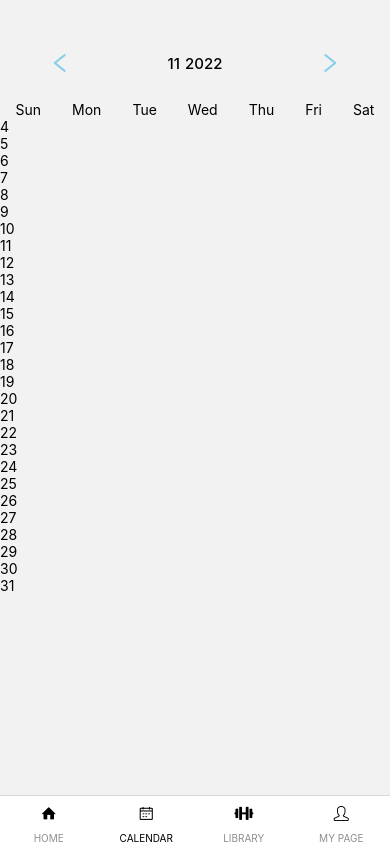
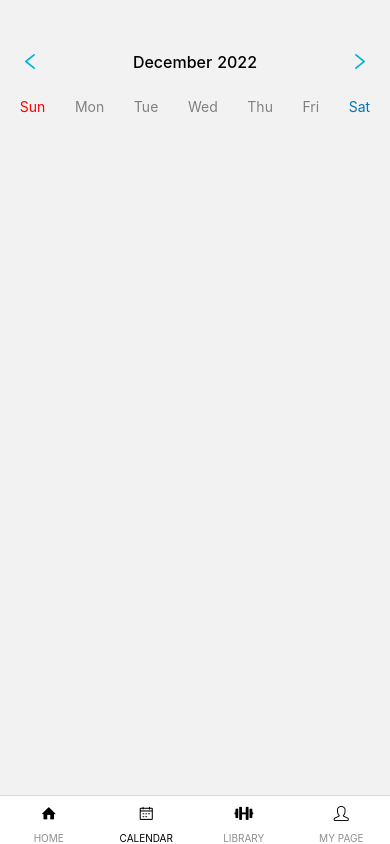
Before and after one commit to Iandayy/burn-fit-react-native, a React Native app in the folder myapp/: screen /Calendar in a window 390 px wide. Built offline with nearby package versions, Linux system fonts and the light colour scheme.

Commit message:
fix calendar

```diff
--- a/myapp/package.json
+++ b/myapp/package.json
@@ -12,6 +12,7 @@
     "@expo/vector-icons": "^13.0.0",
     "@react-navigation/bottom-tabs": "^6.4.3",
     "@react-navigation/native-stack": "^6.9.4",
+    "date-fns": "^2.29.3",
     "expo": "~47.0.8",
     "expo-cli": "^6.0.8",
     "expo-status-bar": "~1.4.2",
--- a/myapp/src/containers/TapBar.jsx
+++ b/myapp/src/containers/TapBar.jsx
@@ -1,5 +1,3 @@
-import { StyleSheet, Text, View } from "react-native";
-
 import { createBottomTabNavigator } from "@react-navigation/bottom-tabs";
 import {
   AntDesign,
@@ -9,7 +7,7 @@ import {
 } from "@expo/vector-icons";
 
 import Home from "../page/Home";
-import Calendar from "../page/Calendar";
+import Calendar from "../page/calendar/Calendar";
 import Library from "../page/Library";
 import MyPage from "../page/MyPage";
 
--- a/myapp/src/page/Calendar.jsx
+++ /dev/null
@@ -1,97 +0,0 @@
-import { StyleSheet, Text, View, TouchableOpacity } from "react-native";
-import { useState, useEffect } from "react";
-
-import { AntDesign } from "@expo/vector-icons";
-
-const Calendar = () => {
-  const today = new Date();
-
-  const [day, setDay] = useState({
-    year: today.getFullYear(),
-    month: today.getMonth(),
-  });
-  const [allDay, setAllDay] = useState([]);
-
-  useEffect(() => {
-    const firstDay = parseInt(new Date(day.year, day.month, 1).getDay());
-    const lastDay = parseInt(new Date(day.year, day.month + 1, 0).getDate());
-
-    const days = [];
-
-    for (let i = firstDay; i <= lastDay; i++) {
-      days.push(i);
-    }
-
-    setAllDay(days);
-  }, [day]);
-
-  console.log(allDay);
-
-  const decrementHandler = () => {
-    if (day.month > 1) setDay({ ...day, month: day.month - 1 });
-    if (day.month === 1) setDay({ year: day.year - 1, month: 12 });
-  };
-
-  const incrementHandler = () => {
-    if (day.month < 12) setDay({ ...day, month: day.month + 1 });
-    if (day.month === 12) setDay({ year: day.year + 1, month: 1 });
-  };
-
-  return (
-    <View style={styles.main}>
-      <View style={styles.header}>
-        <TouchableOpacity onPress={decrementHandler}>
-          <AntDesign name="left" size={24} color="skyblue" />
-        </TouchableOpacity>
-        <View style={styles.currentDay}>
-          <Text style={{ ...styles.dayText, marginRight: 5 }}>{day.month}</Text>
-          <Text style={styles.dayText}>{day.year}</Text>
-        </View>
-        <TouchableOpacity onPress={incrementHandler}>
-          <AntDesign name="right" size={24} color="skyblue" />
-        </TouchableOpacity>
-      </View>
-      <View style={styles.week}>
-        <Text>Sun</Text>
-        <Text>Mon</Text>
-        <Text>Tue</Text>
-        <Text>Wed</Text>
-        <Text>Thu</Text>
-        <Text>Fri</Text>
-        <Text>Sat</Text>
-      </View>
-      <View>
-        {allDay.map((day) => (
-          <Text key={Math.random() * 1000 + 1}>{day}</Text>
-        ))}
-      </View>
-    </View>
-  );
-};
-
-const styles = StyleSheet.create({
-  main: {
-    flex: 1,
-    marginTop: 50,
-  },
-  header: {
-    flexDirection: "row",
-    justifyContent: "space-around",
-    alignItems: "center",
-    marginBottom: 25,
-  },
-  currentDay: {
-    flexDirection: "row",
-    justifyContent: "center",
-  },
-  dayText: {
-    fontSize: 15,
-    fontWeight: "500",
-  },
-  week: {
-    flexDirection: "row",
-    justifyContent: "space-around",
-  },
-});
-
-export default Calendar;
--- a/myapp/src/page/Library.jsx
+++ b/myapp/src/page/Library.jsx
@@ -1,11 +1,19 @@
-import { Text, View } from "react-native";
+import { StyleSheet, Text, View } from "react-native";
 
 const Library = () => {
   return (
-    <View>
+    <View style={styles.main}>
       <Text>Library</Text>
     </View>
   );
 };
 
+const styles = StyleSheet.create({
+  main: {
+    flex: 1,
+    justifyContent: "center",
+    alignItems: "center",
+  },
+});
+
 export default Library;
--- a/myapp/src/page/MyPage.jsx
+++ b/myapp/src/page/MyPage.jsx
@@ -1,11 +1,19 @@
-import { Text, View } from "react-native";
+import { StyleSheet, Text, View } from "react-native";
 
 const MyPage = () => {
   return (
-    <View>
+    <View style={styles.main}>
       <Text>MyPage</Text>
     </View>
   );
 };
 
+const styles = StyleSheet.create({
+  main: {
+    flex: 1,
+    justifyContent: "center",
+    alignItems: "center",
+  },
+});
+
 export default MyPage;
--- /dev/null
+++ b/myapp/src/page/calendar/Calendar.jsx
@@ -0,0 +1,33 @@
+import { StyleSheet, View } from "react-native";
+import { useState } from "react";
+
+import Month from "./Month";
+import Week from "./Week";
+import Dates from "./Dates";
+
+const Calendar = () => {
+  const today = new Date();
+
+  const [day, setDay] = useState({
+    year: today.getFullYear(),
+    month: today.getMonth() + 1,
+  });
+
+  return (
+    <View style={styles.main}>
+      <Month day={day} setDay={setDay} />
+      <Week />
+      <Dates day={day} />
+    </View>
+  );
+};
+
+const styles = StyleSheet.create({
+  main: {
+    flex: 1,
+    marginTop: 50,
+    marginHorizontal: 5,
+  },
+});
+
+export default Calendar;
--- /dev/null
+++ b/myapp/src/page/calendar/Dates.jsx
@@ -0,0 +1,93 @@
+import { StyleSheet, Text, View, ActivityIndicator } from "react-native";
+
+import { useState, useEffect } from "react";
+
+const Dates = ({ day }) => {
+  const [allDate, setAllDate] = useState({
+    week1: [],
+    week2: [],
+    week3: [],
+    week4: [],
+    week5: [],
+    week6: [],
+  });
+
+  useEffect(() => {
+    const firstDay = parseInt(new Date(day.year, day.month - 1, 2).getDay());
+    const lastDate = parseInt(new Date(day.year, day.month, 0).getDate());
+
+    for (let i = 1; i < firstDay + lastDate; i++) {
+      if (i < firstDay)
+        setAllDate({ ...allDate, week1: [...allDate.week1].push("") });
+      if (i >= firstDay && i <= 7)
+        setAllDate({
+          ...allDate,
+          week1: [...allDate.week1].push(i - firstDay + 1),
+        });
+      if (i > 7 && i <= 14)
+        setAllDate({
+          ...allDate,
+          week2: [...allDate.week2].push(i - firstDay + 1),
+        });
+      if (i > 14 && i <= 21)
+        setAllDate({
+          ...allDate,
+          week3: [...allDate.week3].push(i - firstDay + 1),
+        });
+      if (i > 21 && i <= 28)
+        setAllDate({
+          ...allDate,
+          week4: [...allDate.week4].push(i - firstDay + 1),
+        });
+      if (i > 28 && i <= 35)
+        setAllDate({
+          ...allDate,
+          week5: [...allDate.week5].push(i - firstDay + 1),
+        });
+      if (i > 35 && i <= firstDay + lastDate)
+        setAllDate({
+          ...allDate,
+          week6: [...allDate.week6].push(i - firstDay + 1),
+        });
+    }
+
+    let j = 7 - allDate.week5.length;
+    while (j > 0) {
+      setAllDate({
+        ...allDate,
+        week5: [...allDate.week5].push(""),
+      });
+      j--;
+    }
+
+    let k = 7 - allDate.week6.length;
+    while (k > 0) {
+      setAllDate({
+        ...allDate,
+        week6: [...allDate.week6].push(""),
+      });
+      k--;
+    }
+  }, [day]);
+
+  console.log(allDate);
+
+  return <View style={styles.numdays}></View>;
+};
+
+const styles = StyleSheet.create({
+  numdays: {
+    flex: 1,
+  },
+  numday: {
+    flexDirection: "row",
+    justifyContent: "space-around",
+    padding: 10,
+  },
+  numText: {
+    color: "black",
+    textAlign: "center",
+  },
+});
+
+export default Dates;
--- /dev/null
+++ b/myapp/src/page/calendar/Month.jsx
@@ -0,0 +1,66 @@
+import { StyleSheet, Text, View, TouchableOpacity } from "react-native";
+
+import { AntDesign } from "@expo/vector-icons";
+
+const Month = ({ day, setDay }) => {
+  const months = {
+    1: "January",
+    2: "February",
+    3: "March",
+    4: "April",
+    5: "May",
+    6: "June",
+    7: "July",
+    8: "August",
+    9: "September",
+    10: "October",
+    11: "November",
+    12: "December",
+  };
+  // 월 감소 핸들러
+  const decrementHandler = () => {
+    if (day.month > 1) setDay({ ...day, month: day.month - 1 });
+    else setDay({ year: day.year - 1, month: 12 });
+  };
+  // 월 증가 핸들러
+  const incrementHandler = () => {
+    if (day.month < 12) setDay({ ...day, month: day.month + 1 });
+    else setDay({ year: day.year + 1, month: 1 });
+  };
+  return (
+    <View style={styles.header}>
+      <TouchableOpacity onPress={decrementHandler}>
+        <AntDesign name="left" size={20} color="#00b4d8" />
+      </TouchableOpacity>
+      <View style={styles.currentDay}>
+        <Text style={{ ...styles.dayText, marginRight: 5 }}>
+          {months[day.month]}
+        </Text>
+        <Text style={styles.dayText}>{day.year}</Text>
+      </View>
+      <TouchableOpacity onPress={incrementHandler}>
+        <AntDesign name="right" size={20} color="#00b4d8" />
+      </TouchableOpacity>
+    </View>
+  );
+};
+
+const styles = StyleSheet.create({
+  header: {
+    flexDirection: "row",
+    justifyContent: "space-between",
+    alignItems: "center",
+    marginBottom: 25,
+    marginHorizontal: 15,
+  },
+  currentDay: {
+    flexDirection: "row",
+    justifyContent: "center",
+  },
+  dayText: {
+    fontSize: 16,
+    fontWeight: "500",
+  },
+});
+
+export default Month;
--- /dev/null
+++ b/myapp/src/page/calendar/Week.jsx
@@ -0,0 +1,30 @@
+import { StyleSheet, Text, View } from "react-native";
+
+const Week = () => {
+  const weeks = ["Sun", "Mon", "Tue", "Wed", "Thu", "Fri", "Sat"];
+  return (
+    <View style={styles.week}>
+      {weeks.map((week) => (
+        <Text
+          style={{
+            ...styles.weekText,
+            color: week === "Sun" ? "red" : week === "Sat" ? "#0077b6" : "gray",
+          }}
+          key={week}
+        >
+          {week}
+        </Text>
+      ))}
+    </View>
+  );
+};
+
+const styles = StyleSheet.create({
+  week: {
+    flexDirection: "row",
+    justifyContent: "space-around",
+  },
+  weekText: {},
+});
+
+export default Week;
```
Also changed, not shown: 1 other file (tests, documents, lock files or other folders).
